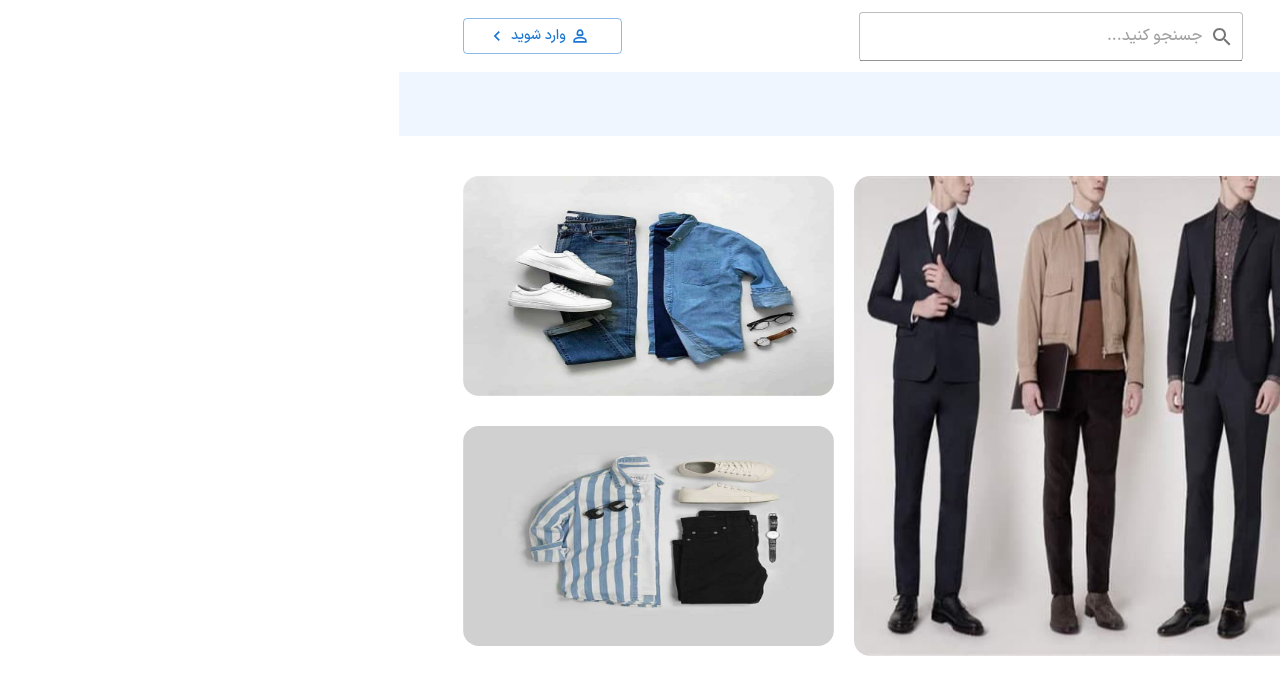
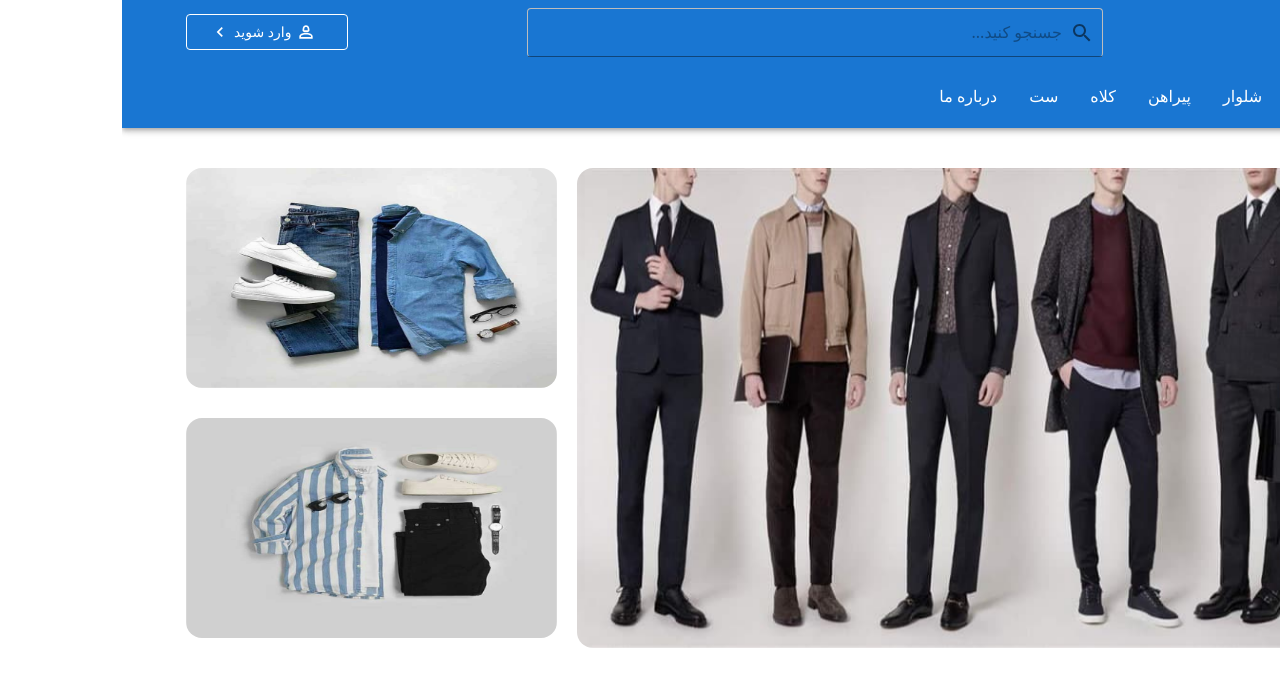
Before and after one commit to mehrdadj2005/WearLuxe, a Next.js app: page / in a window 1280 px wide. Shown: the top 694 px of the page. Built offline with nearby package versions, Linux system fonts and the light colour scheme; what @mui/material-nextjs would draw is missing.

Commit message:
refactor: change style and add drawer for mobile
Des:
 Header is the main header component which includes the navigation, search box,
 and a responsive drawer for mobile devices.

```diff
--- a/src/components/header.tsx
+++ b/src/components/header.tsx
@@ -1,35 +1,166 @@
-import { Button, Container, Typography } from "@mui/material";
-import Searchbox from "./ui/searchbox";
-import { KeyboardArrowLeft, Person2Outlined } from "@mui/icons-material";
-import { categories } from "@/config/category";
-import Link from "next/link";
-import Nav from "./ui/nav";
+"use client"
 
-function Header() {
+import * as React from 'react';
+import AppBar from '@mui/material/AppBar';
+import Box from '@mui/material/Box';
+import CssBaseline from '@mui/material/CssBaseline';
+import Divider from '@mui/material/Divider';
+import Drawer from '@mui/material/Drawer';
+import IconButton from '@mui/material/IconButton';
+import Toolbar from '@mui/material/Toolbar';
+import Typography from '@mui/material/Typography';
+import Button from '@mui/material/Button';
+import { Container, Slide, useScrollTrigger } from '@mui/material';
+import MenuIcon from '@mui/icons-material/Menu';
+import Searchbox from './ui/searchbox';
+import { KeyboardArrowLeft, Person2Outlined } from '@mui/icons-material';
+import Nav from './ui/nav';
+
+interface Props {
+    /**
+     * Optional window reference for the scroll trigger.
+     */
+    window?: () => Window;
+    children?: React.ReactElement<unknown>;
+}
+
+/**
+ * The width of the mobile drawer.
+ */
+const drawerWidth = 240;
+
+/**
+ * HideOnScroll component hides its children when the user scrolls down.
+ *
+ * @param props - Contains children and an optional window reference.
+ * @returns A Slide component that shows or hides its children based on scroll.
+ */
+function HideOnScroll(props: Props) {
+    const { children, window } = props;
+    const trigger = useScrollTrigger({
+        target: window ? window() : undefined,
+    });
+
     return (
-        <>
-            <header>
-                <Container className="flex justify-between items-center">
+        <Slide appear={false} direction="down" in={!trigger}>
+            {children ?? <div />}
+        </Slide>
+    );
+}
+
+/**
+ * Header is the main header component which includes the navigation, search box,
+ * and a responsive drawer for mobile devices.
+ *
+ * @param props - Component properties including an optional window reference.
+ * @returns The AppBar component with responsive navigation.
+ */
+function Header(props: Props) {
+    const { window } = props;
+    const [mobileOpen, setMobileOpen] = React.useState(false);
+
+    // Toggle the mobile drawer open state.
+    const handleDrawerToggle = () => {
+        setMobileOpen((prevState) => !prevState);
+    };
+
+    // Content of the mobile drawer.
+    const drawer = (
+        <div onClick={handleDrawerToggle} className="text-center">
+            <Typography variant="h6" sx={{ my: 2 }}>
+                LOGO
+            </Typography>
+            <Divider />
+            <Nav type="vertical" />
+        </div>
+    );
+
+    const container = window !== undefined ? () => window().document.body : undefined;
+
+    return (
+        <Box sx={{ display: "flex" }}>
+            <CssBaseline />
+            <HideOnScroll {...props}>
+                <AppBar component="header" className="!static">
+                    <Container>
+                        <Toolbar className="flex gap-2 justify-between items-center !p-0">
+                            <Typography
+                                variant="h6"
+                                sx={{ display: { xs: 'none', sm: 'block' } }}
+                            >
+                                LOGO
+                            </Typography>
+                            <IconButton
+                                color="inherit"
+                                aria-label="open drawer"
+                                edge="start"
+                                onClick={handleDrawerToggle}
+                                sx={{ mr: 2, display: { sm: 'none' } }}
+                            >
+                                <MenuIcon />
+                            </IconButton>
+                            <Box sx={{ display: { xs: "none", sm: "block" }, maxWidth: "60%", width: "50%" }}>
+                                <Searchbox />
+                            </Box>
                             <div>
-                        <Typography variant="h2">Logo</Typography>
-                    </div>
-                    <div className="w-4/12">
-                        <Searchbox />
-                    </div>
                                 <Button
                                     variant="outlined"
+                                    color="inherit"
                                     startIcon={<Person2Outlined />}
                                     endIcon={<KeyboardArrowLeft />}
                                     size="medium"
+                                    sx={{ display: { xs: 'none', sm: 'flex' } }}
                                     className="flex gap-2"
-                    >وارد شوید</Button>
+                                >
+                                    وارد شوید
+                                </Button>
+                                <Typography
+                                    variant="h6"
+                                    sx={{ display: { xs: 'block', sm: 'none' } }}
+                                >
+                                    LOGO
+                                </Typography>
+                            </div>
+                        </Toolbar>
+
+                        <Box>
+                            <Box sx={{ display: { xs: "none", sm: "block" } }}>
+                                <Nav />
+                            </Box>
+                            <Button
+                                variant="outlined"
+                                color="inherit"
+                                startIcon={<Person2Outlined />}
+                                endIcon={<KeyboardArrowLeft />}
+                                size="medium"
+                                sx={{ display: { xs: 'flex', sm: 'none' }, marginBottom: 1, width: "100%", gap: 1 }}
+                            >
+                                وارد شوید
+                            </Button>
+                        </Box>
                     </Container>
-            </header>
-            <div className="bg-primary-50">
-                <Nav />
-            </div>
-        </>
+                </AppBar>
+            </HideOnScroll>
+            <nav>
+                <Drawer
+                    container={container}
+                    variant="temporary"
+                    anchor="right"
+                    open={mobileOpen}
+                    onClose={handleDrawerToggle}
+                    ModalProps={{
+                        keepMounted: true, // Better mobile performance.
+                    }}
+                    sx={{
+                        display: { xs: 'block', sm: 'none' },
+                        '& .MuiDrawer-paper': { boxSizing: 'border-box', width: drawerWidth },
+                    }}
+                >
+                    {drawer}
+                </Drawer>
+            </nav>
+        </Box>
     );
 }
 
-export default Header;
+export default Header
```
Lines whose indentation alone changed are shown as unchanged.
